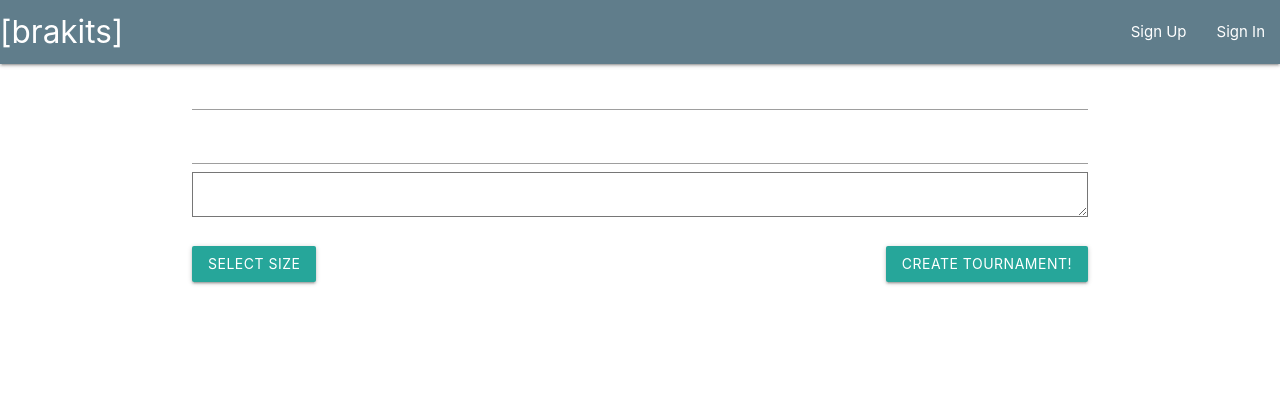
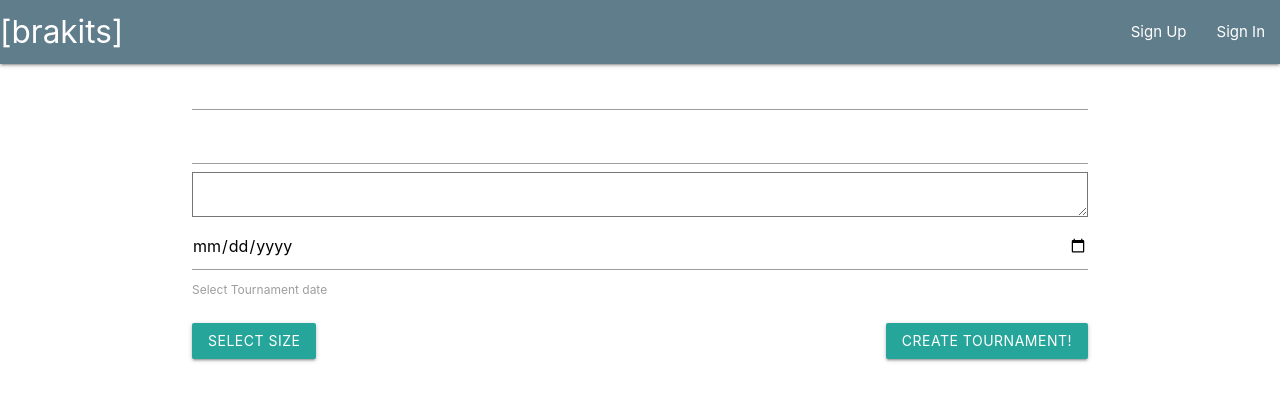
Before and after one commit to HumanJBooF/brak-its, a React (Create React App) app: page /tournament in a window 1280 px wide. Shown: the top 400 px of the page. Built offline with nearby package versions, Linux system fonts and the light colour scheme.

Commit message:
added a date picker not fully finished

```diff
--- a/src/pages/TournamentCreate/TournyCreate.js
+++ b/src/pages/TournamentCreate/TournyCreate.js
@@ -12,6 +12,7 @@ class TournCreate extends React.Component {
        tournyType:     "",
        tournyDescript: "",
        tournySize:     "",
+       tournyDate:     "",
         nameError:     "",
         typeError:     "",
         DescriptError: ""
@@ -66,6 +67,11 @@ class TournCreate extends React.Component {
         console.log(this.state.tournySize)
         event.preventDefault();
         //Add API route to save created tourny into database?
+        // tournyName:     this.state.tournyName
+        // tournyType:     this.state.tournyType
+        // tournyDescript: this.state.tournyDescript
+        // tournyDate:     this.state.tournyDate
+
     }
 
     render() {
@@ -101,6 +107,9 @@ class TournCreate extends React.Component {
                                 onChange={this.handle_change}
                             />
                             <label htmlFor="textarea">{this.state.descriptError}</label>
+
+                            <input type="date" name="TournyDate" />
+                            <label htmlFor="date">Select Tournament date</label>
                             <br /><br />
                             <a className='dropdown-trigger btn left' href='#' data-target='dropdown1'>Select Size</a>
                                 <ul id='dropdown1' className='dropdown-content'>
```
